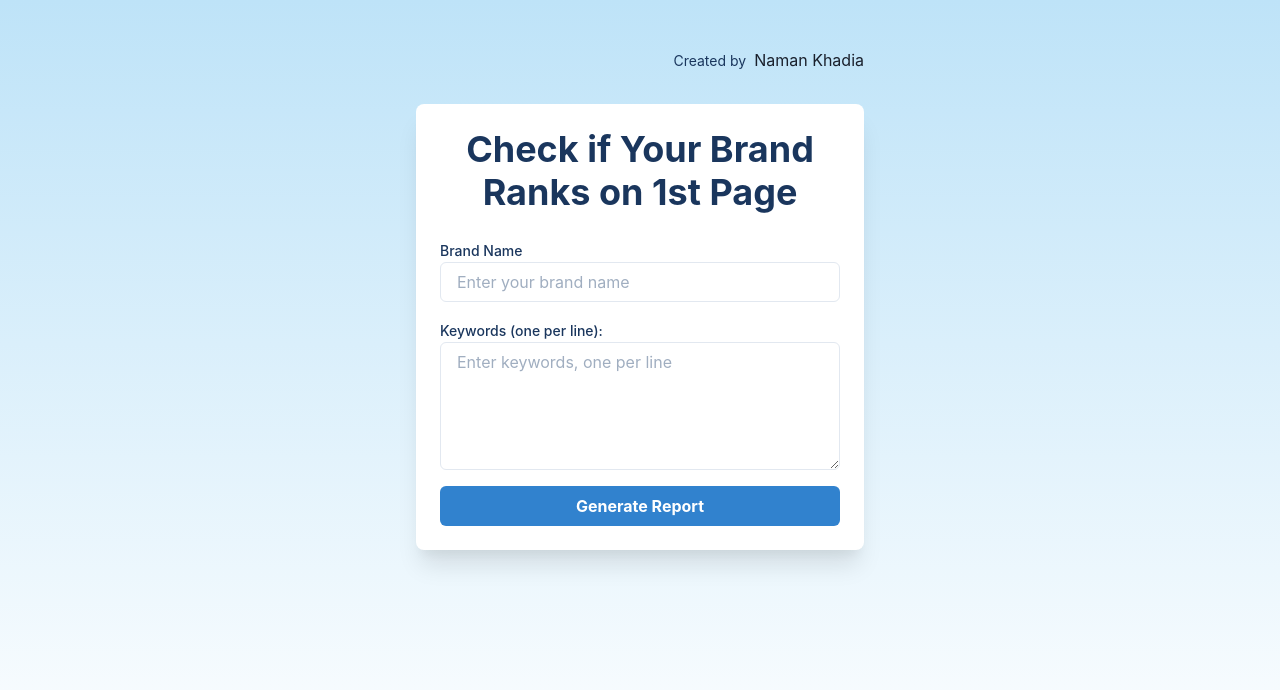
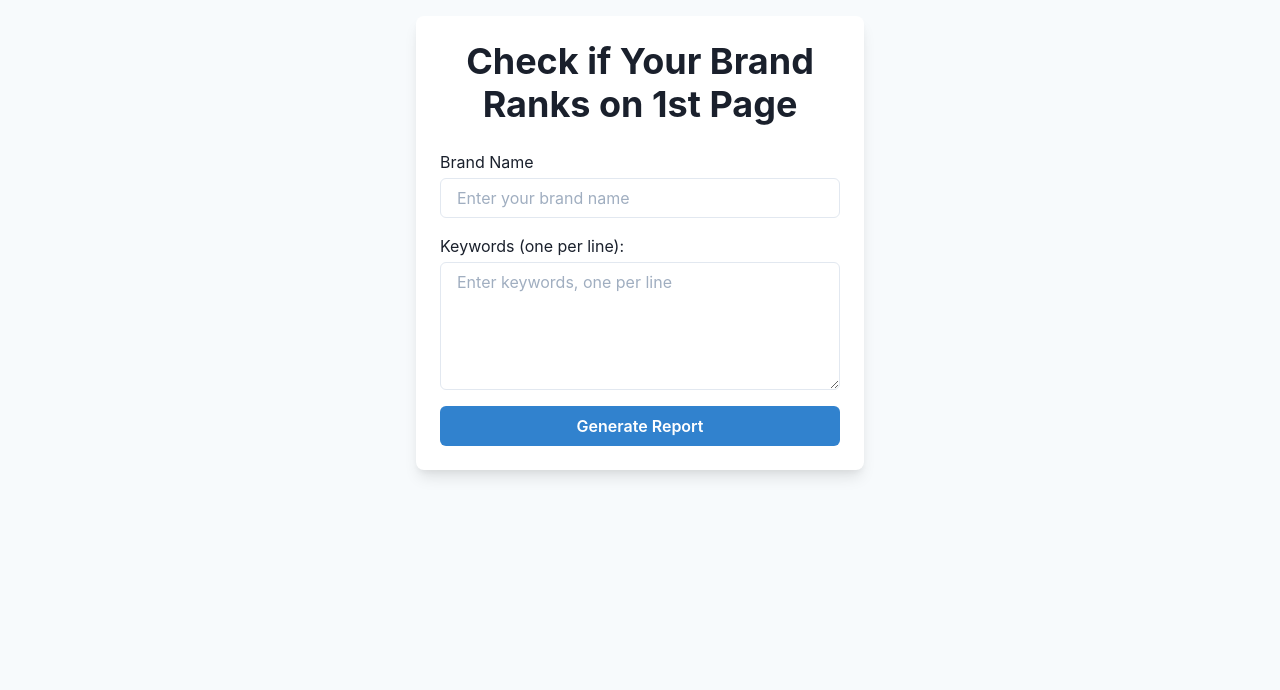
Before and after one commit to namanrajkhadia/scrape, a Next.js app: page /brand-rank-checker in a window 1280 px wide. Shown: the top 690 px of the page. Built offline with nearby package versions, Linux system fonts and the light colour scheme.

Commit message:
Update page.tsx

```diff
--- a/src/app/brand-rank-checker/page.tsx
+++ b/src/app/brand-rank-checker/page.tsx
@@ -1,14 +1,14 @@
+'use client';
+
 import { useState } from 'react';
-import { Button, Input, Textarea, Flex, Box, Heading, Text, Link as ChakraLink, VStack, useToast } from '@chakra-ui/react';
-import Link from 'next/link';
+import { Button, Input, Textarea, Flex, Box, Heading, Text, VStack } from '@chakra-ui/react';
 
 export default function BrandRankChecker() {
   const [brandName, setBrandName] = useState('');
   const [keywords, setKeywords] = useState('');
   const [isGenerating, setIsGenerating] = useState(false);
-  const toast = useToast();
 
-  const handleSubmit = async (e) => {
+  const handleSubmit = async (e: React.FormEvent) => {
     e.preventDefault();
     setIsGenerating(true);
 
@@ -24,104 +24,51 @@ export default function BrandRankChecker() {
         }),
       });
 
-      if (response.ok) {
+      if (!response.ok) {
+        throw new Error('Failed to generate report');
+      }
+
       const blob = await response.blob();
       const url = window.URL.createObjectURL(blob);
       const a = document.createElement('a');
       a.style.display = 'none';
       a.href = url;
-        a.download = `amazon_search_results_${brandName}.xlsx`;
+      a.download = 'amazon_search_results.xlsx';
       document.body.appendChild(a);
       a.click();
       window.URL.revokeObjectURL(url);
-        toast({
-          title: "Report generated successfully",
-          status: "success",
-          duration: 3000,
-          isClosable: true,
-        });
-      } else {
-        throw new Error('Failed to generate report');
-      }
     } catch (error) {
       console.error('Error:', error);
-      toast({
-        title: "An error occurred",
-        description: "Failed to generate the report. Please try again.",
-        status: "error",
-        duration: 3000,
-        isClosable: true,
-      });
+      alert('An error occurred while generating the report.');
     } finally {
       setIsGenerating(false);
     }
   };
 
   return (
-    <Flex
-      direction="column"
-      align="center"
-      justify="start"
-      minHeight="100vh"
-      bgGradient="linear(to-b, blue.100, white)"
-      p={4}
-    >
-      <Box w="100%" maxW="md" mt={8} mb={8}>
-        <Flex justify="flex-end" align="center">
-          <Text fontSize="sm" color="blue.900" mr={2}>Created by</Text>
-          <ChakraLink
-            as={Link}
-            href="https://phonetool.amazon.com/users/khadiana"
-            target="_blank"
-            rel="noopener noreferrer"
-            fontSize="sm"
-            fontWeight="medium"
-            color="blue.600"
-            _hover={{ color: "blue.800" }}
-          >
-            Naman Khadia
-          </ChakraLink>
-        </Flex>
-      </Box>
-
-      <Box
-        w="100%"
-        maxW="md"
-        bg="white"
-        boxShadow="xl"
-        borderRadius="lg"
-        overflow="hidden"
-      >
-        <Box p={6}>
-          <Heading as="h1" size="xl" textAlign="center" color="blue.900" mb={6}>
+    <Flex direction="column" align="center" justify="start" minHeight="100vh" bg="gray.50" p={4}>
+      <Box w="100%" maxW="md" bg="white" boxShadow="lg" borderRadius="lg" p={6}>
+        <Heading as="h1" size="xl" textAlign="center" mb={6}>
           Check if Your Brand Ranks on 1st Page
         </Heading>
         <form onSubmit={handleSubmit}>
           <VStack spacing={4}>
             <Box w="100%">
-                <Text as="label" htmlFor="brandName" fontSize="sm" fontWeight="medium" color="blue.900" mb={1}>
-                  Brand Name
-                </Text>
+              <Text mb={1}>Brand Name</Text>
               <Input
-                  id="brandName"
                 value={brandName}
                 onChange={(e) => setBrandName(e.target.value)}
                 placeholder="Enter your brand name"
                 required
-                  focusBorderColor="blue.500"
               />
             </Box>
             <Box w="100%">
-                <Text as="label" htmlFor="keywords" fontSize="sm" fontWeight="medium" color="blue.900" mb={1}>
-                  Keywords (one per line):
-                </Text>
+              <Text mb={1}>Keywords (one per line):</Text>
               <Textarea
-                  id="keywords"
                 value={keywords}
                 onChange={(e) => setKeywords(e.target.value)}
                 placeholder="Enter keywords, one per line"
                 required
-                  focusBorderColor="blue.500"
                 rows={5}
               />
             </Box>
@@ -129,23 +76,14 @@ export default function BrandRankChecker() {
               type="submit"
               isLoading={isGenerating}
               loadingText="Generating..."
+              colorScheme="blue"
               w="100%"
-                colorScheme="blue"
-                fontWeight="bold"
-                py={2}
-                px={4}
-                borderRadius="md"
-                transition="all 0.3s"
-                transform="auto"
-                _hover={{ transform: "scale(1.05)" }}
-                _focus={{ boxShadow: "outline" }}
             >
               Generate Report
             </Button>
           </VStack>
         </form>
       </Box>
-      </Box>
     </Flex>
   );
 }
```
Lines whose indentation alone changed are shown as unchanged.
